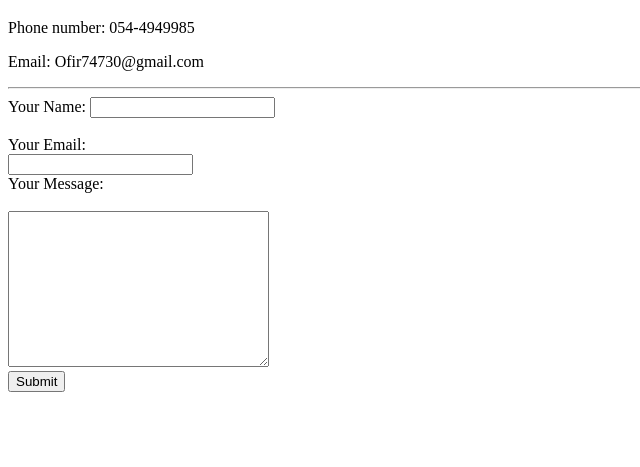
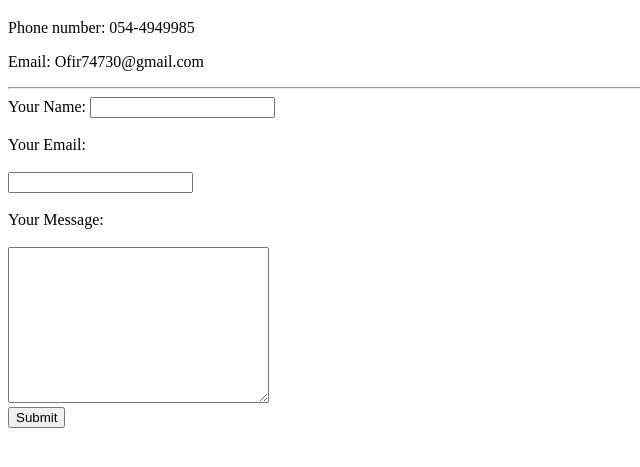
Before and after one commit to Isnotav/CV, a plain HTML site: page contact.html in a window 1280 px wide. Shown: the part 61-528 px from the top of the page, without its empty margins (0-640 px from the left). Drawn offline with Linux system fonts and the light colour scheme.

Commit message:
Update contact.html

```diff
--- a/contact.html
+++ b/contact.html
@@ -12,8 +12,8 @@
  <form action="mailto:ofir74730@gamil.com" method="post" enctype="text/plain">
      <label> Your Name:</label>
      <input type="text" name="yourName" value=""><br><br>
-     <label> Your Email:</label><br>
-     <input type= "email" name="yourEmail" value=""> <br>
+     <label> Your Email:</label><br><br>
+     <input type= "email" name="yourEmail" value=""> <br><br>
      <label>Your Message:</label><br><br>
      <textarea name="yourMessage" rows="10" cols="30"></textarea><br><be>
      <input type="submit" name="">
```
